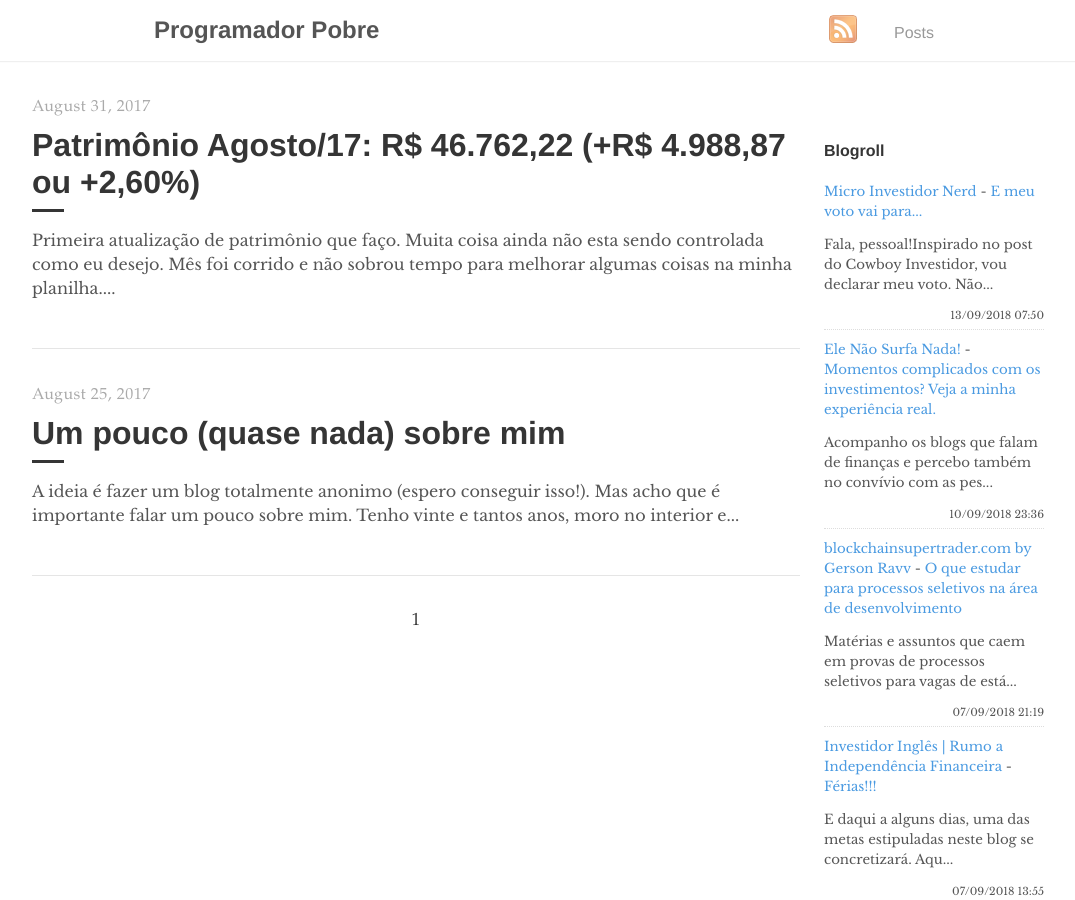
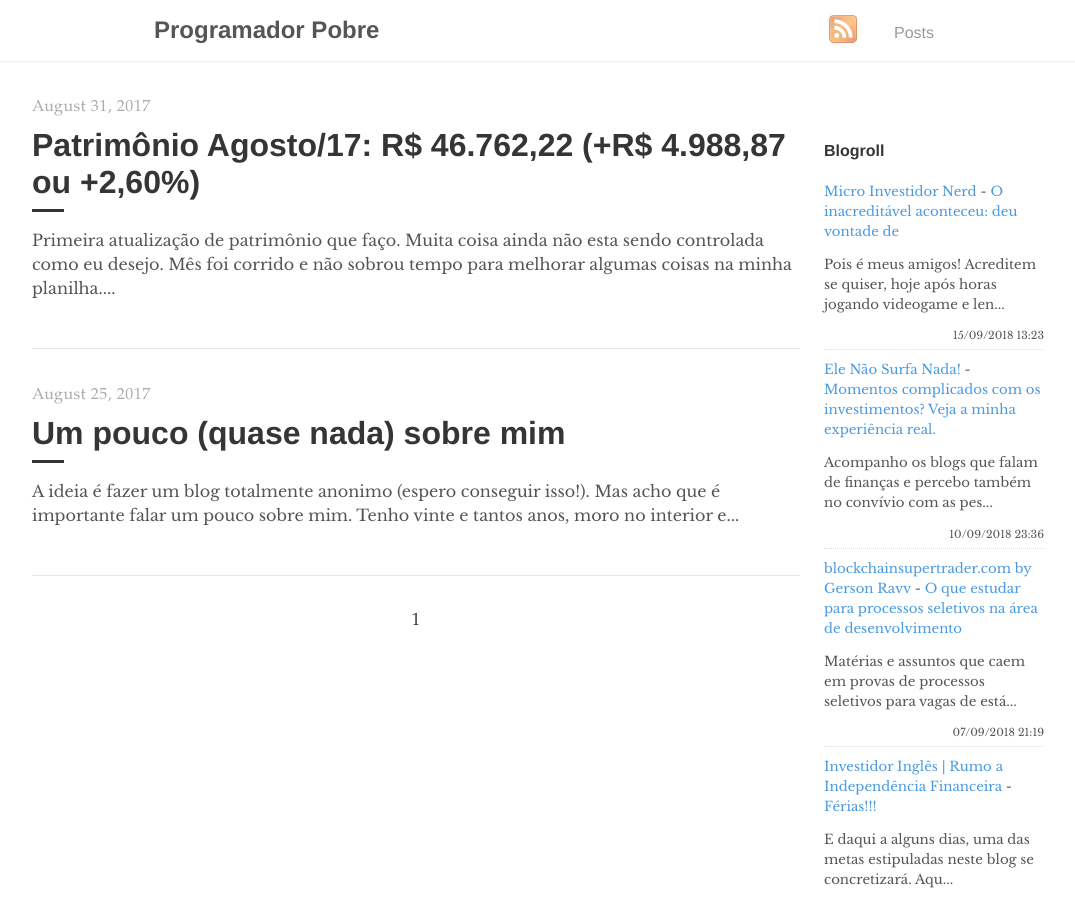
Before and after one commit to programadorpobre/programadorpobre.github.io, a Jekyll site: the page built from index.html, in a window 1280 px wide and 900 px high. Shown: the whole window, without its empty margins (96-1171 px from the left). Built offline with Jekyll 4.4.1, drawn with Linux system fonts in a browser that asks for light colours; the list of posts is cut into pages by our own code; comment, search, counter and statistics services are not loaded.

Commit message:
[ci skip] travis #406

```diff
--- a/_includes/feed-entries.html
+++ b/_includes/feed-entries.html
@@ -1,7 +1,7 @@
 <div class="feed-entry">
-    <a class="feed-entry-site-name" href="https://microinvestidornerd.blogspot.com/">Micro Investidor Nerd</a> - <a class="feed-entry-title" href="https://microinvestidornerd.blogspot.com/2018/09/e-meu-voto-vai-para.html">E meu voto vai para...</a>
-    <p class="feed-entry-summary">Fala, pessoal!Inspirado no post do Cowboy Investidor, vou declarar meu voto. Não...</p>
-    <time datetime="2018-09-13T07:50:00.001-07:00">13/09/2018 07:50</time>
+    <a class="feed-entry-site-name" href="https://microinvestidornerd.blogspot.com/">Micro Investidor Nerd</a> - <a class="feed-entry-title" href="https://microinvestidornerd.blogspot.com/2018/09/o-inacreditavel-aconteceu-deu-vontade-de.html">O inacreditável aconteceu: deu vontade de</a>
+    <p class="feed-entry-summary">Pois é meus amigos! Acreditem se quiser, hoje após horas jogando videogame e len...</p>
+    <time datetime="2018-09-15T13:23:00.002-07:00">15/09/2018 13:23</time>
 </div>
 <div class="feed-entry">
     <a class="feed-entry-site-name" href="https://elenaosurfanada.blogspot.com/">Ele Não Surfa Nada!</a> - <a class="feed-entry-title" href="https://elenaosurfanada.blogspot.com/2018/09/momentos-complicados-com-os.html">Momentos complicados com os investimentos? Veja a minha experiência real.</a>
```
